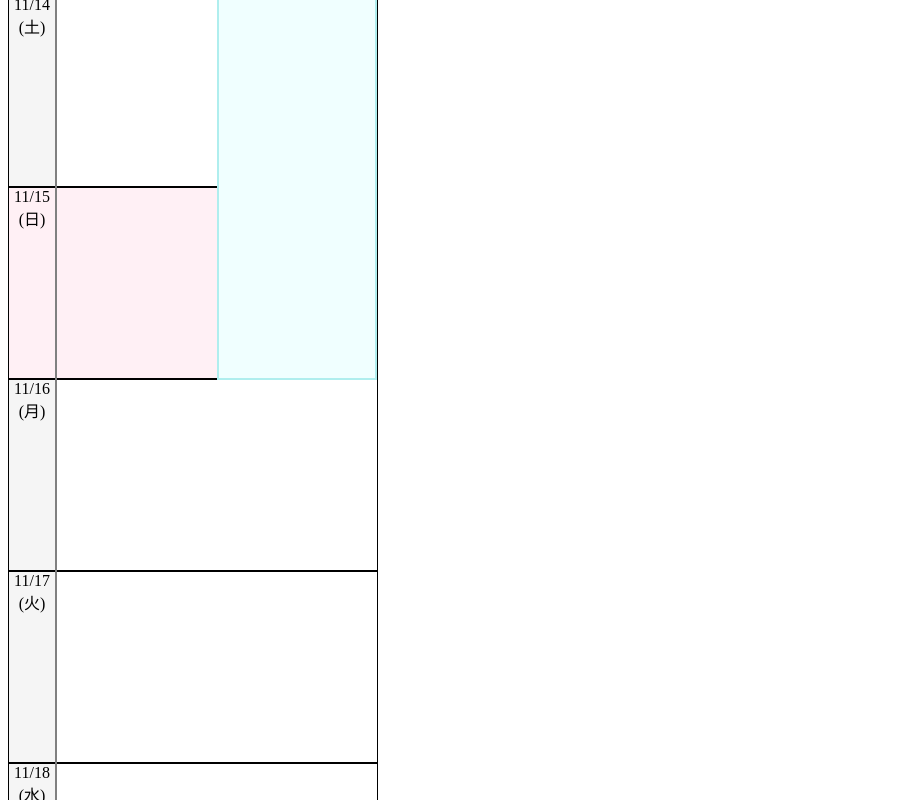
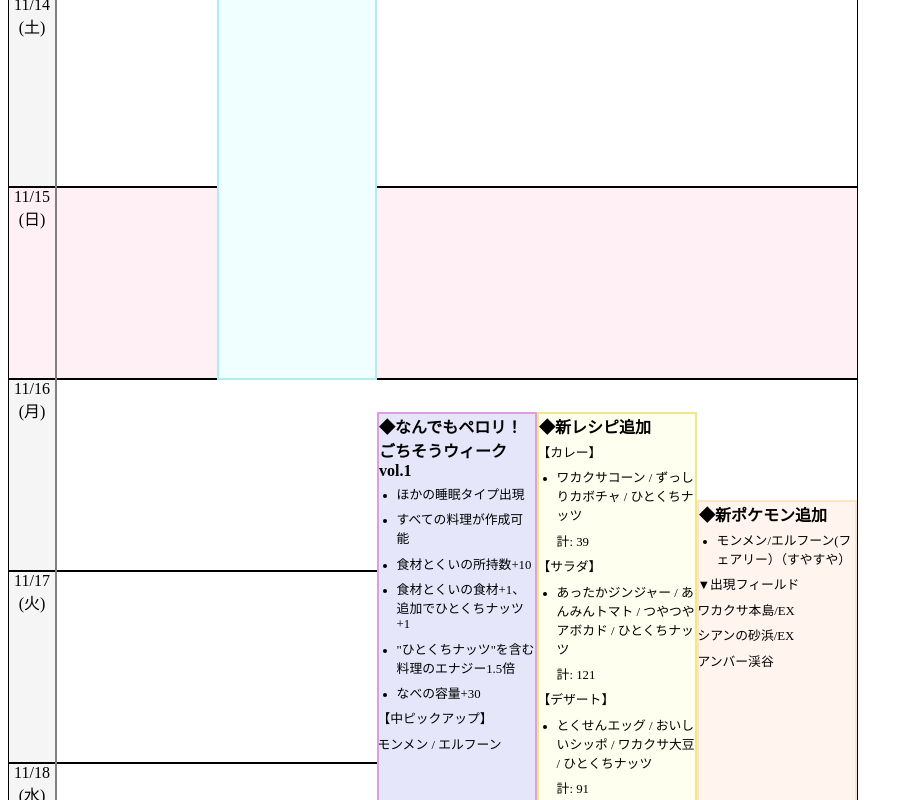
Before and after one commit to kyonsiii/test, a plain HTML site: page event.html in a window 1280 px wide. Shown: the part 2000-2800 px from the top of the page, without its empty margins (0-913 px from the left). Drawn offline with Linux system fonts and the light colour scheme.

Commit message:
add new events

```diff
--- a/event.html
+++ b/event.html
@@ -3,9 +3,9 @@
     <head>
         <meta charset="UTF-8">
         <meta name="viewport" content="width=device-width, initial-scale=1.0">
-        <link href="style.css?v202610261533" rel="stylesheet"/>
-        <script src="js/main.js?v202610261533"></script>
-        <script src="js/event.js?v202610261533"></script>
+        <link href="style.css?v202611041326" rel="stylesheet"/>
+        <script src="js/main.js?v202611041326"></script>
+        <script src="js/event.js?v202611041326"></script>
 
         <title>ポケスリイベント</title>
     </head>
@@ -128,13 +128,16 @@
                 //this.pokeEvent.addEntry("2026/09/14 04:00", "2026/09/21 04:00", false, GetPreset("秘境リサーチ！ミュウツーをおいかけて"), "◆秘境リサーチ！ミュウツーをおいかけて 前半", "すべてのおてつだいポケモンの 最大所持数が+8個", "エスパータイプのおてつだいポケモンのメインスキル発動時に メインスキルのレベル+2");
                 //this.pokeEvent.addEntry("2026/09/21 04:00", "2026/09/27 04:00",  true, GetPreset("秘境リサーチ！ミュウツーをおいかけて"), "◆秘境リサーチ！ミュウツーをおいかけて 後半", "ミュウツーをチームに編成して一緒に眠ると、ねむけパワー1.3倍", "すべてのおてつだいポケモンの 最大所持数が+15個", "エスパータイプのおてつだいポケモンのメインスキル発動時に メインスキルのレベル+5", "大きいカビゴンが登場し 一定のエナジーからカビゴン育成が開始される");
                 //this.pokeEvent.addEntry("2026/09/26 04:00", "2026/09/29 04:00",  true, GetPreset("グッドスリープデー"), "◆グッドスリープデーVol.39");
-                this.pokeEvent.addEntry("2026/10/05 04:00", "2026/10/12 04:00", true, GetPreset("デカ盛り！料理ウィーク"), "◆デカ盛り！料理ウィークVol.3", "中ピックアップ: タマゲタケ / モロバレル", "小ピックアップ: フシギダネ / ヒトカゲ / ゼニガメ / カモネギ / ゴース / カイロス / メタモン / ミニリュウ / ウパー / デリバード / クチート / ココドラ / ピンプク / ミカルゲ / グレッグル / アブリー / ウッウ / ニャオハ / ホゲータ / アルクジラ");
-                this.pokeEvent.addEntry("2026/10/10 04:00", "2026/10/13 04:00", true, GetPreset("ニュームーンデー2"), "◆第18回ニュームーンデー");
-                this.pokeEvent.addEntry("2026/10/12 04:00", "2026/10/19 04:00", true, GetPreset("すくすくウィーク"), "◆すくすくウィークVol.6")
-                this.pokeEvent.addEntry("2026/10/25 04:00", "2026/10/28 04:00",  true, GetPreset("グッドスリープデー"), "◆グッドスリープデーVol.40");
-                this.pokeEvent.addEntry("2026/10/26 04:00", "2026/11/02 04:00", true, GetPreset(), "◆ハロウィン2026: ダブルアメリサーチ", "*※ワカクサ/EXイベント", this.EventItems["pickup_other_sleep_type"], "きのみのうち1種がブリーのみで固定", "*【ゴーストタイプ】", "食材+1", "スキル確率1.25倍", "メインスキルLv+3", "*【10/31･11/1】", "アメ3倍", "*【それ以外】", "アメ2倍","*", "*【大ピックアップ 】","*イーブイ(ハロウィン) / ムウマ / ムウマージ", "*【中ピックアップ 】","*ピカチュウ(ハロウィン)", "*【 小ピックアップ 】","*ゴース / ゴースト / ゲンガー / カゲボウズ / ジュペッタ / フワンテ / フワライド / バケッチャ / パンプジン / ミミッキュ / ラウドボーン" )
+                //this.pokeEvent.addEntry("2026/10/05 04:00", "2026/10/12 04:00", true, GetPreset("デカ盛り！料理ウィーク"), "◆デカ盛り！料理ウィークVol.3", "中ピックアップ: タマゲタケ / モロバレル", "小ピックアップ: フシギダネ / ヒトカゲ / ゼニガメ / カモネギ / ゴース / カイロス / メタモン / ミニリュウ / ウパー / デリバード / クチート / ココドラ / ピンプク / ミカルゲ / グレッグル / アブリー / ウッウ / ニャオハ / ホゲータ / アルクジラ");
+                //this.pokeEvent.addEntry("2026/10/10 04:00", "2026/10/13 04:00", true, GetPreset("ニュームーンデー2"), "◆第18回ニュームーンデー");
+                //this.pokeEvent.addEntry("2026/10/12 04:00", "2026/10/19 04:00", true, GetPreset("すくすくウィーク"), "◆すくすくウィークVol.6")
+                //this.pokeEvent.addEntry("2026/10/25 04:00", "2026/10/28 04:00",  true, GetPreset("グッドスリープデー"), "◆グッドスリープデーVol.40");
+                //this.pokeEvent.addEntry("2026/10/26 04:00", "2026/11/02 04:00", true, GetPreset(), "◆ハロウィン2026: ダブルアメリサーチ", "*※ワカクサ/EXイベント", this.EventItems["pickup_other_sleep_type"], "きのみのうち1種がブリーのみで固定", "*【ゴーストタイプ】", "食材+1", "スキル確率1.25倍", "メインスキルLv+3", "*【10/31･11/1】", "アメ3倍", "*【それ以外】", "アメ2倍","*", "*【大ピックアップ 】","*イーブイ(ハロウィン) / ムウマ / ムウマージ", "*【中ピックアップ 】","*ピカチュウ(ハロウィン)", "*【 小ピックアップ 】","*ゴース / ゴースト / ゲンガー / カゲボウズ / ジュペッタ / フワンテ / フワライド / バケッチャ / パンプジン / ミミッキュ / ラウドボーン" )
                 this.pokeEvent.addEntry("2026/11/08 04:00", "2026/11/11 04:00", true, GetPreset("ニュームーンデー2"), "◆第19回ニュームーンデー");
                 this.pokeEvent.addEntry("2026/11/09 04:00", "2026/11/16 04:00", true, GetPreset("したごしらえウィーク"), "◆したごしらえウィーク vol.1")
+                this.pokeEvent.addEntry("2026/11/16 04:00", "2026/11/23 04:00", true, GetPreset("ごちそうウィーク"), "◆なんでもペロリ！ごちそうウィーク vol.1", "*【中ピックアップ】", "*モンメン / エルフーン");
+                this.pokeEvent.addEntry("2026/11/16 04:00", "2026/11/30 04:00", true, GetPreset(), "◆新レシピ追加", "*【カレー】", "ワカクサコーン / ずっしりカボチャ / ひとくちナッツ", " 計: 39", "*【サラダ】", "あったかジンジャー / あんみんトマト / つやつやアボカド / ひとくちナッツ", " 計: 121", "*【デザート】", "とくせんエッグ / おいしいシッポ / ワカクサ大豆 / ひとくちナッツ", " 計: 91");
+                this.pokeEvent.addEntry("2026/11/16 15:00", "2026/11/30 04:00", true, GetPreset(), "◆新ポケモン追加", "モンメン/エルフーン(フェアリー）（すやすや）", "*▼出現フィールド", "*ワカクサ本島/EX", "*シアンの砂浜/EX", "*アンバー渓谷");
 
 
 
@@ -157,6 +160,39 @@
                 pokeEvent.dataField.style.maxWidth = pokeEvent.dataField.style.minWidth;
                 document.body.style.width = pokeEvent.dataField.style.minWidth;
             }
+
+
+
+
+
+            function CreateItemCookingBonus(spFood = null, rate = 1.0){
+                let x = ((spFood == null) ? "" : `"${spFood}"を含む`) + "料理のエナジー" + rate + "倍";
+                return x;
+            }
+
+            const spType_All   = 0b00;
+            const spType_Berry = 0b01;
+            const spType_Food  = 0b10;
+            const spType_Skill = 0b11;
+
+            function CreateItemPickupFoodBonus(specialty, plusNum = 1, spFood = null, spFoodPlusNum = 1){
+                let x = (specialty == spType_Berry) ? "きのみとくいの"
+                       : (specialty == spType_Food)  ? "食材とくいの"
+                        : (specialty == spType_Skill) ? "スキルとくいの"
+                         : "";
+                let ax = (spFood == null) ? ""
+                        : `、追加で${spFood}+${spFoodPlusNum}`;
+                return `${x}食材+${plusNum}${ax}`;
+            }
+
+            function CreateItemInventoryBonus(specialty, plusNum){
+                let x = (specialty == spType_Berry) ? "きのみとくいの"
+                       : (specialty == spType_Food)  ? "食材とくいの"
+                        : (specialty == spType_Skill) ? "スキルとくいの"
+                         : "";
+                return `${x}所持数+${plusNum}`;
+            }
+
 
             this.EventItems = {
                 /*ポケモンのピックアップ*/
@@ -206,6 +242,10 @@
                 : "サラダで固定",
                 fix_recipe_sweet
                 : "デザート・ドリンクで固定",
+                fix_recipe_all
+                : "すべての料理が作成可能",
+                cooking_capacity_30
+                : "なべの容量+30",
                 cooking_capacity_150percent
                 : "なべの容量1.5倍(日曜3倍)",
                 cooking_capacity_200percent
@@ -469,6 +509,17 @@
                     ]
                 },
 
+                "ごちそうウィーク": {
+                    items: [
+                        this.EventItems["pickup_other_sleep_type"],
+                        this.EventItems["fix_recipe_all"],
+                        CreateItemInventoryBonus(spType_Food, 10),
+                        CreateItemPickupFoodBonus(spType_Food, 1, "ひとくちナッツ", 1),
+                        CreateItemCookingBonus("ひとくちナッツ", 1.5),
+                        this.EventItems["cooking_capacity_30"]
+                    ]
+                },
+
                  "サマーフェス": {
                     items: [
                         this.EventItems["pickup_other_sleep_type"],
@@ -581,6 +632,9 @@
 
             }
 
+            function CreatePickupFoodSentence(type = null, ){
+
+            }
             function GetPreset(key = ""){
                 let tmp = this.EventPresets[key];
                 if (tmp == undefined){
--- a/js/event.js
+++ b/js/event.js
@@ -56,6 +56,9 @@ class PokeEvent{
                 li.style.listStyle = "none";
                 li.style.marginLeft = "-2em";
                 x = x.substr(1,);
+            } else if (x.startsWith(" ")){
+                li.style.listStyle = "none";
+                x = x.substr(1,);
             }
             li.textContent = x;
             ulEl.appendChild(li);
```
